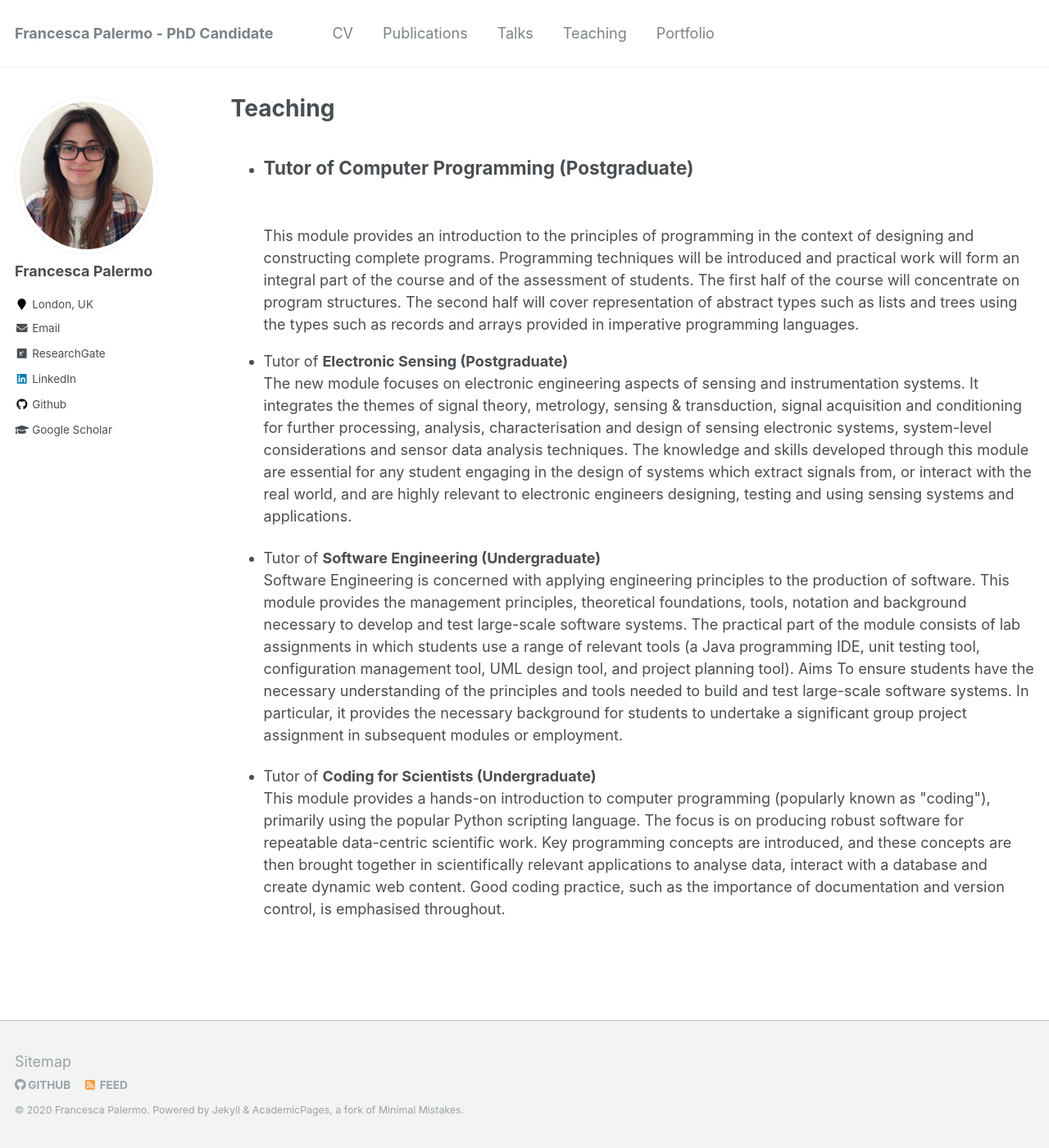
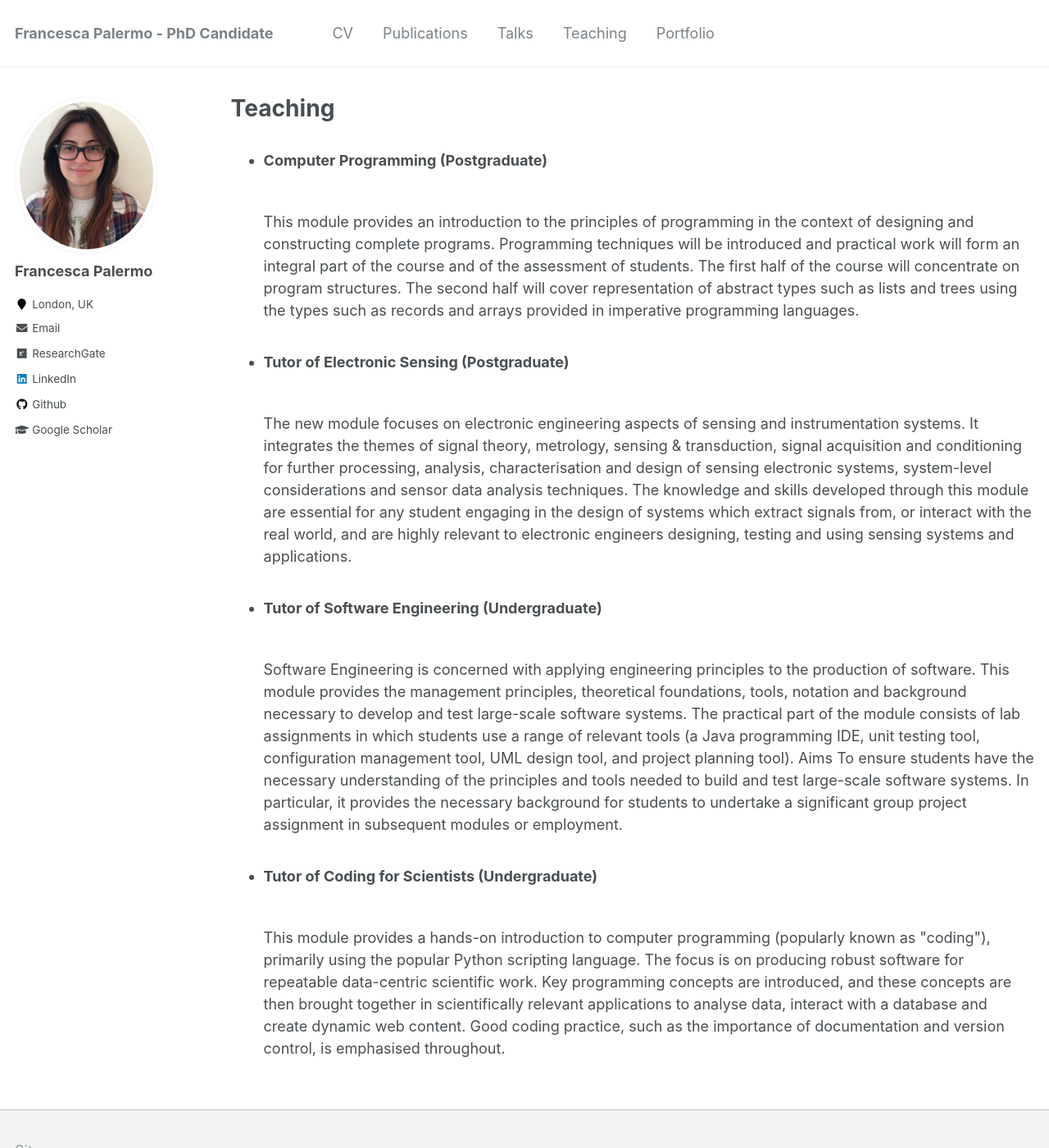
Before and after one commit to francescapalermo/francescapalermo.github.io, a Jekyll site: the page built from _pages/teaching.html, in a window 1280 px wide and 1400 px high. Shown: the whole window at 82% size. Built offline with Jekyll 4.4.1, drawn with Linux system fonts in a browser that asks for light colours.

Commit message:
Update teaching.html

```diff
--- a/_pages/teaching.html
+++ b/_pages/teaching.html
@@ -6,19 +6,19 @@ author_profile: true
 ---
 <ul>
 	<li>
-		<h2><p>Tutor of <b>Computer Programming (Postgraduate)</b></h2><br/>
+		<h3><p>Computer Programming (Postgraduate)</h3><br/>
 		This module provides an introduction to the principles of programming in the context of designing and constructing complete programs. Programming techniques will be introduced and practical work will form an integral part of the course and of the assessment of students. The first half of the course will concentrate on program structures. The second half will cover representation of abstract types such as lists and trees using the types such as records and arrays provided in imperative programming languages.
 		</li>
 	<li>
-		<p>Tutor of <b>Electronic Sensing (Postgraduate)</b><br/>
+		<h3><p>Tutor of Electronic Sensing (Postgraduate)</h3><br/>
 		The new module focuses on electronic engineering aspects of sensing and instrumentation systems. It integrates the themes of signal theory, metrology, sensing & transduction, signal acquisition and conditioning for further processing, analysis, characterisation and design of sensing electronic systems, system-level considerations and sensor data analysis techniques. The knowledge and skills developed through this module are essential for any student engaging in the design of systems which extract signals from, or interact with the real world, and are highly relevant to electronic engineers designing, testing and using sensing systems and applications.
 	</li>
 	<li>
-		<p>Tutor of <b>Software Engineering (Undergraduate)</b><br/>
+		<h3><p>Tutor of Software Engineering (Undergraduate)</h3><br/>
 		Software Engineering is concerned with applying engineering principles to the production of software. This module provides the management principles, theoretical foundations, tools, notation and background necessary to develop and test large-scale software systems. The practical part of the module consists of lab assignments in which students use a range of relevant tools (a Java programming IDE, unit testing tool, configuration management tool, UML design tool, and project planning tool). Aims To ensure students have the necessary understanding of the principles and tools needed to build and test large-scale software systems. In particular, it provides the necessary background for students to undertake a significant group project assignment in subsequent modules or employment.
 	</li>
 	<li>
-		<p>Tutor of <b>Coding for Scientists (Undergraduate)</b><br/>
+		<h3><p>Tutor of Coding for Scientists (Undergraduate)</h3><br/>
 		This module provides a hands-on introduction to computer programming (popularly known as "coding"), primarily using the popular Python scripting language. The focus is on producing robust software for repeatable data-centric scientific work. Key programming concepts are introduced, and these concepts are then brought together in scientifically relevant applications to analyse data, interact with a database and create dynamic web content. Good coding practice, such as the importance of documentation and version control, is emphasised throughout.
 	</li>
 </ul>
```
